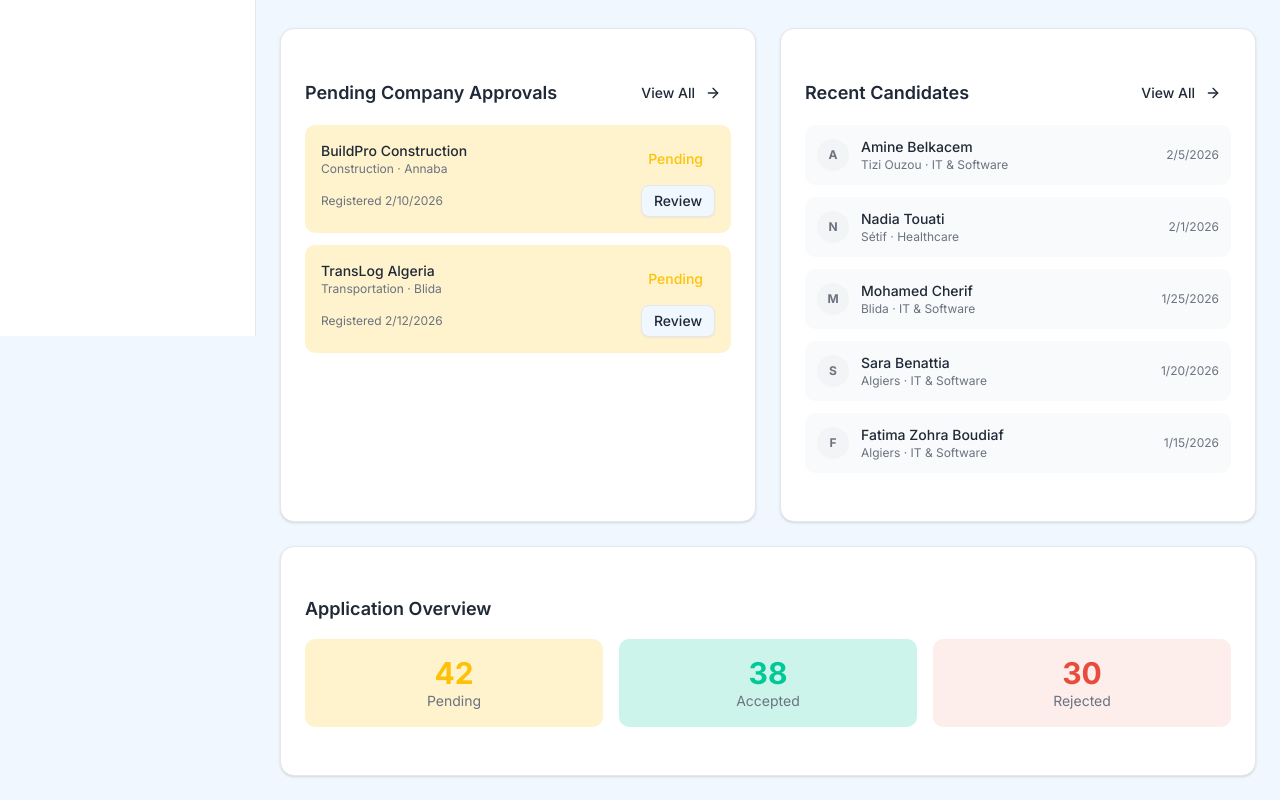
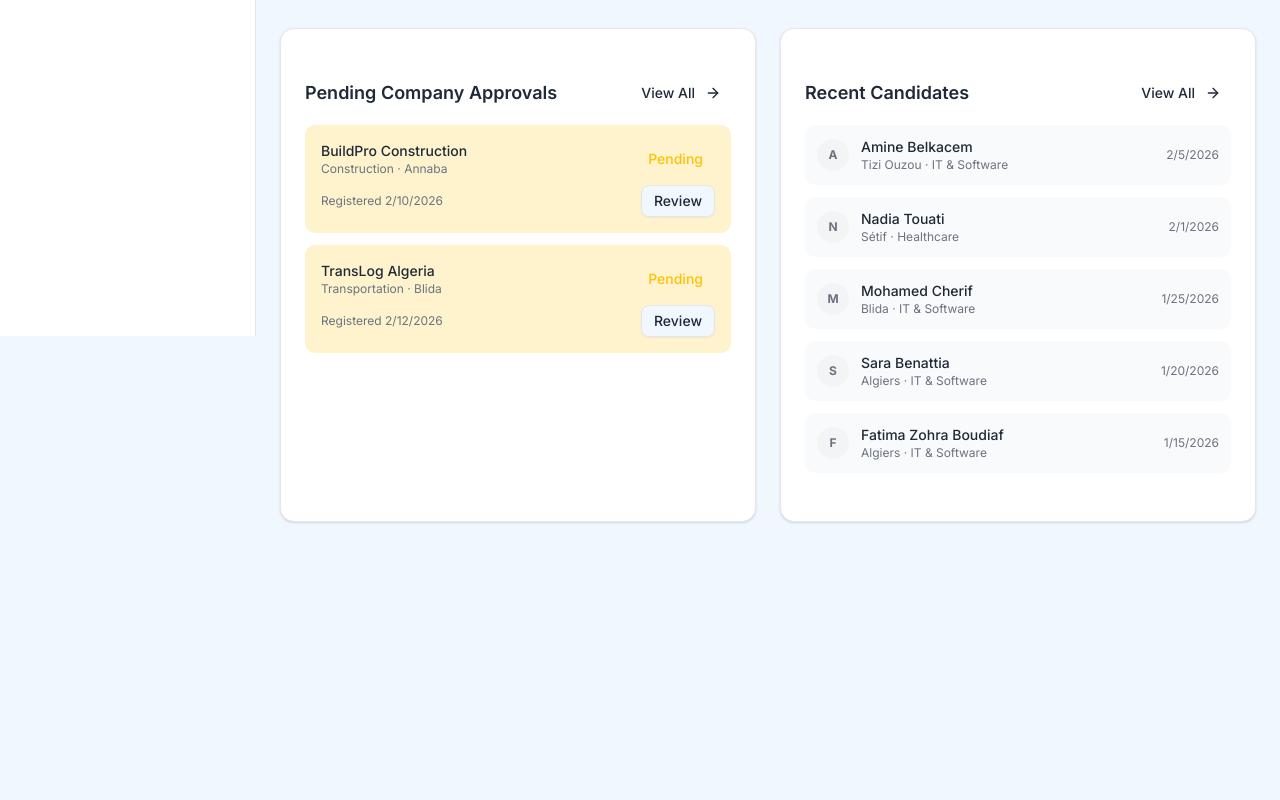
Before and after one commit to Douaa-code/cvision-frontend, a Next.js app: page /admin/dashboard in a window 1280 px wide. Shown: the part 464-1264 px from the top of the page. After the commit the page ends 1034 px from the top, so only its background shows below. Built offline with nearby package versions, Linux system fonts and the light colour scheme.

Commit message:
Remove Application Overview section from admin dashboard
Co-Authored-By: Claude Sonnet 4.6 <noreply@anthropic.com>

```diff
--- a/app/(admin)/admin/dashboard/page.tsx
+++ b/app/(admin)/admin/dashboard/page.tsx
@@ -168,32 +168,7 @@ export default function AdminDashboard() {
         </motion.div>
       </div>
 
-      {/* Quick Overview */}
-      <motion.div
-        initial={{ opacity: 0, y: 10 }}
-        animate={{ opacity: 1, y: 0 }}
-        transition={{ delay: 0.5 }}
-      >
-        <Card>
-          <CardContent className="p-6">
-            <h2 className="text-lg font-semibold mb-4">Application Overview</h2>
-            <div className="grid grid-cols-1 sm:grid-cols-3 gap-4">
-              <div className="p-4 bg-cvision-yellow-bg rounded-lg text-center">
-                <p className="text-3xl font-bold text-cvision-yellow">{platformStats.pendingApplications}</p>
-                <p className="text-sm text-muted-foreground">Pending</p>
-              </div>
-              <div className="p-4 bg-cvision-green-bg rounded-lg text-center">
-                <p className="text-3xl font-bold text-cvision-green">{platformStats.acceptedApplications}</p>
-                <p className="text-sm text-muted-foreground">Accepted</p>
-              </div>
-              <div className="p-4 bg-cvision-red-bg rounded-lg text-center">
-                <p className="text-3xl font-bold text-cvision-red">{platformStats.rejectedApplications}</p>
-                <p className="text-sm text-muted-foreground">Rejected</p>
-              </div>
-            </div>
-          </CardContent>
-        </Card>
-      </motion.div>
+
     </div>
   );
 }
```
